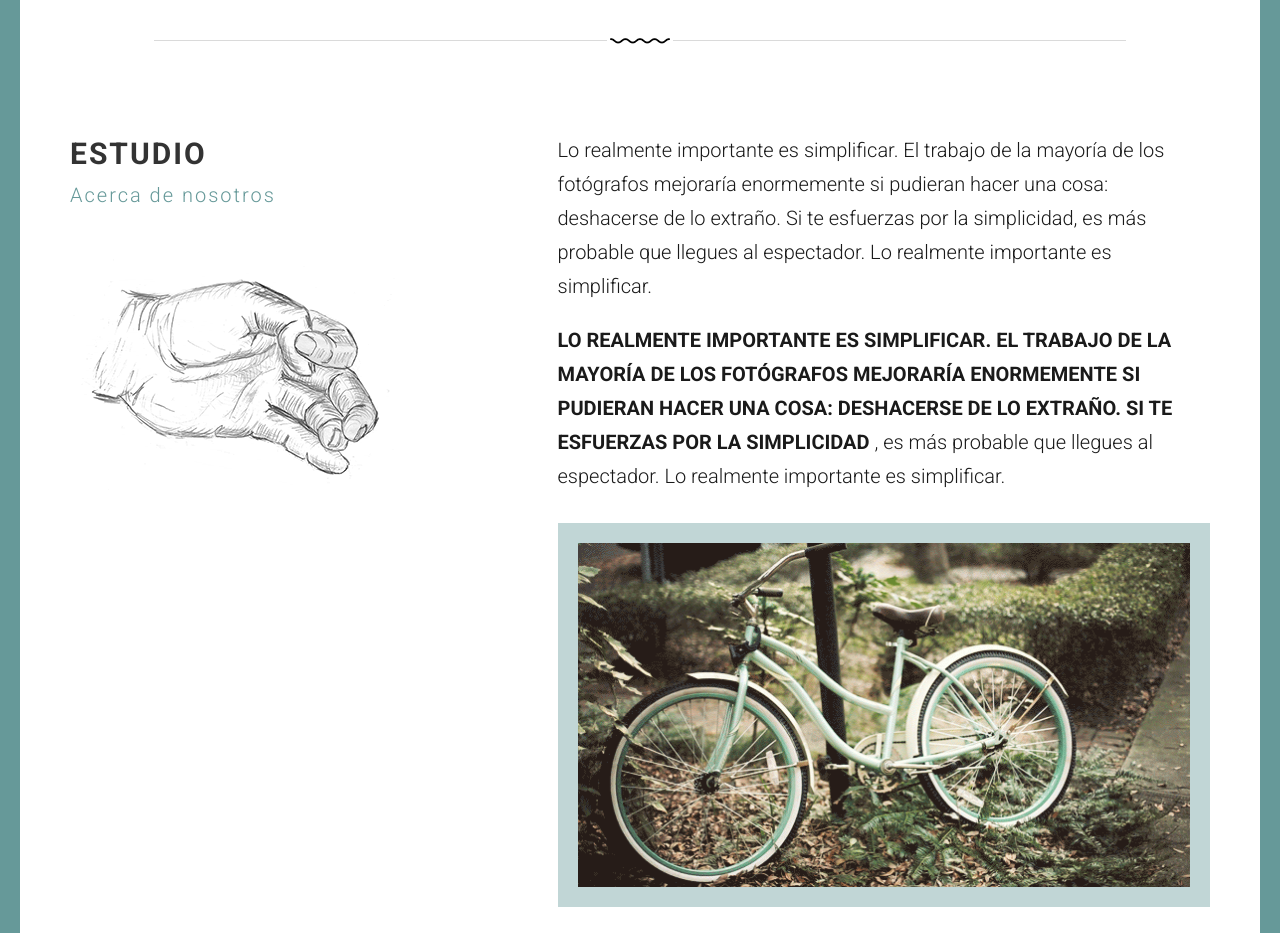
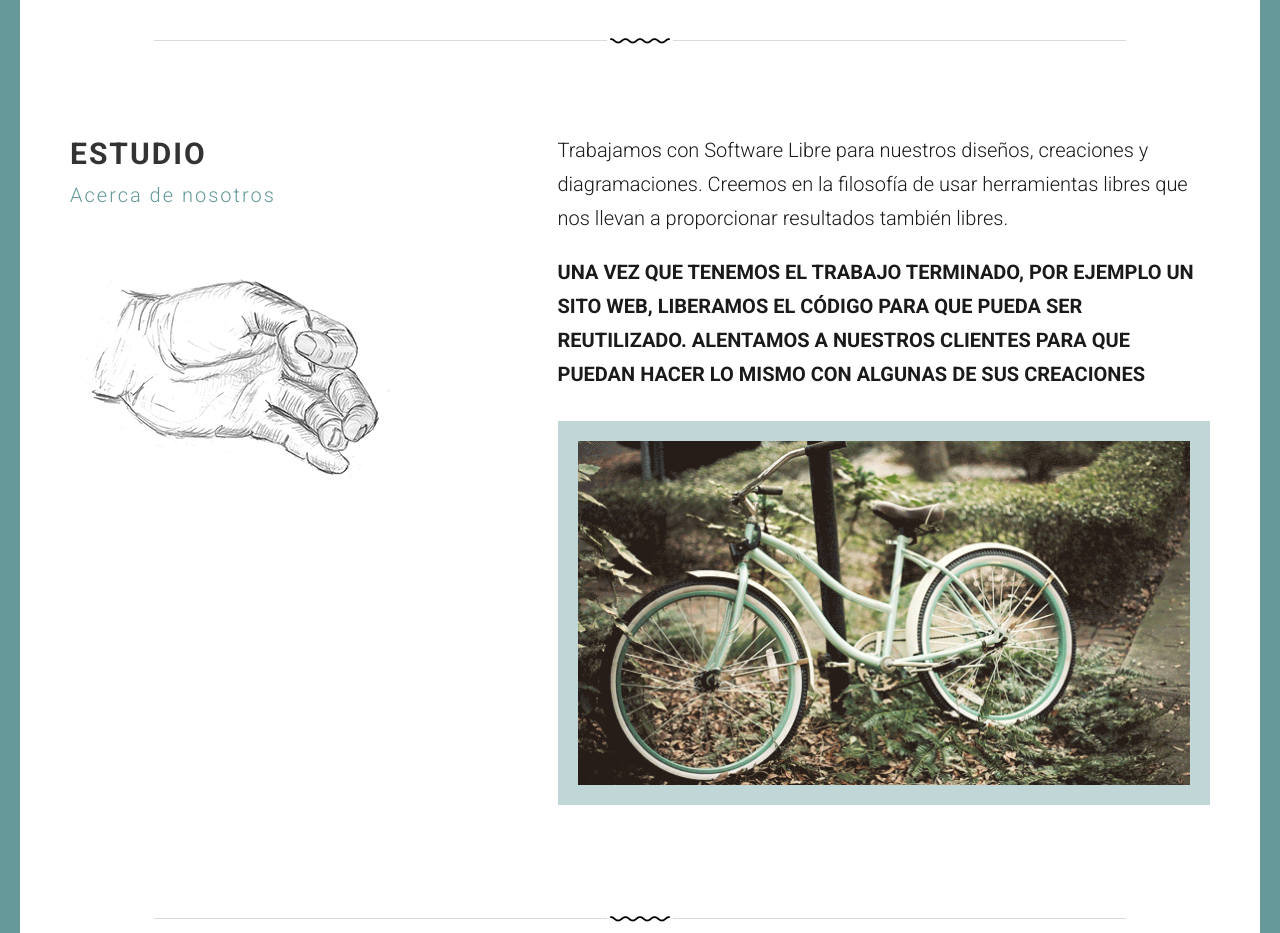
Before and after one commit to enlacepilar/enlace-simple.gihub.io, a plain HTML site: page studio.html in a window 1280 px wide. Shown: the part 1480-2413 px from the top of the page. Drawn offline with Linux system fonts and the light colour scheme.

Commit message:
Corrijo algunos errores de estilo

```diff
--- a/studio.html
+++ b/studio.html
@@ -90,9 +90,9 @@
             </h2>
           </div>
           <div class="col-md-7 col-sm-7 studio-margin">
-            <p class="text-studio"> Lo realmente importante es simplificar. El trabajo de la mayoría de los fotógrafos mejoraría enormemente si pudieran hacer una cosa: deshacerse de lo extraño. Si te esfuerzas por la simplicidad, es más probable que llegues al espectador. Lo realmente importante es simplificar.
+            <p class="text-studio"> Trabajamos con Software Libre para nuestros diseños, creaciones y diagramaciones. Creemos en la filosofía de usar herramientas libres que nos llevan a proporcionar resultados también libres.
             </p>
- <p class="text-studio"><span class="text-bold">Lo realmente importante es simplificar. El trabajo de la mayoría de los fotógrafos mejoraría enormemente si pudieran hacer una cosa: deshacerse de lo extraño. Si te esfuerzas por la simplicidad </span>, es más probable que llegues al espectador. Lo realmente importante es simplificar.
+ <p class="text-studio"><span class="text-bold">Una vez que tenemos el trabajo terminado, por ejemplo un sito web, liberamos el código para que pueda ser reutilizado. Alentamos a nuestros clientes para que puedan hacer lo mismo con algunas de sus creaciones
 </p>
              <img src="images/photo-s.gif" alt="img" class="img-studio"/>
           </div>
```
